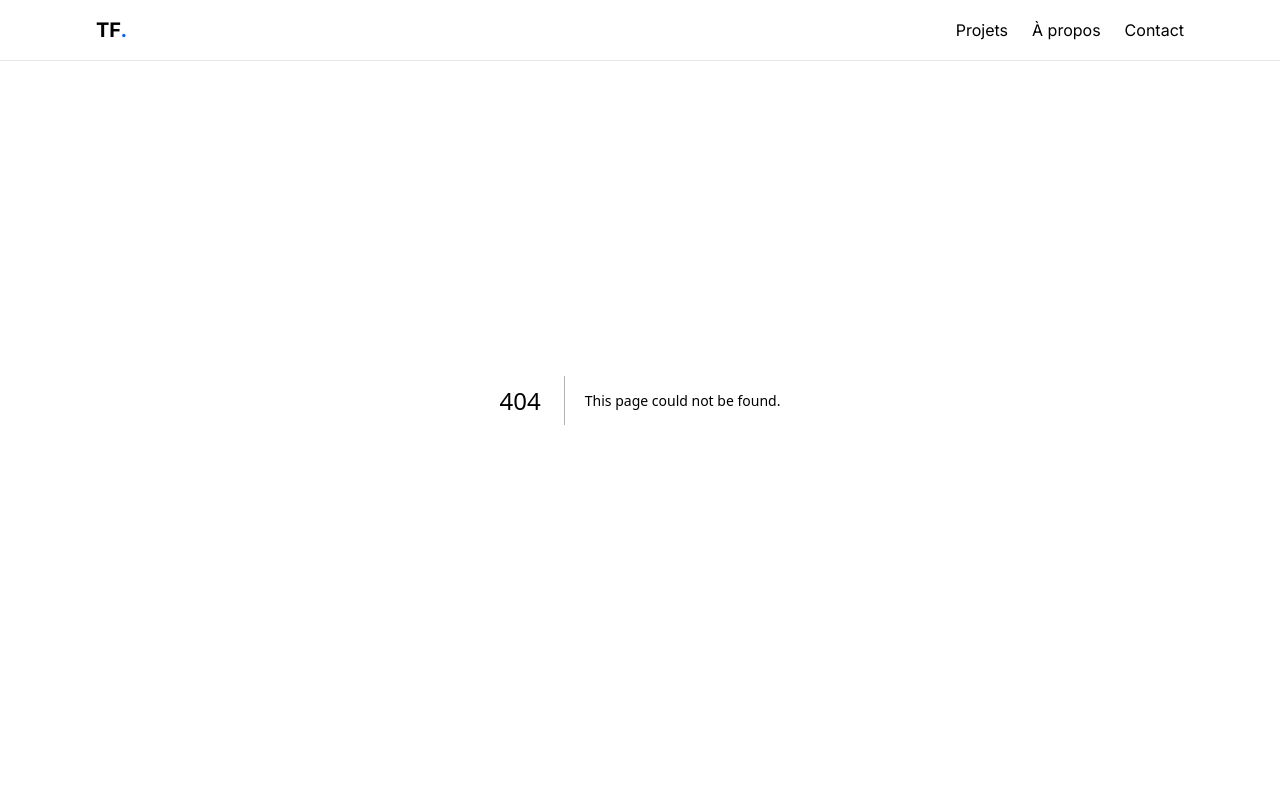
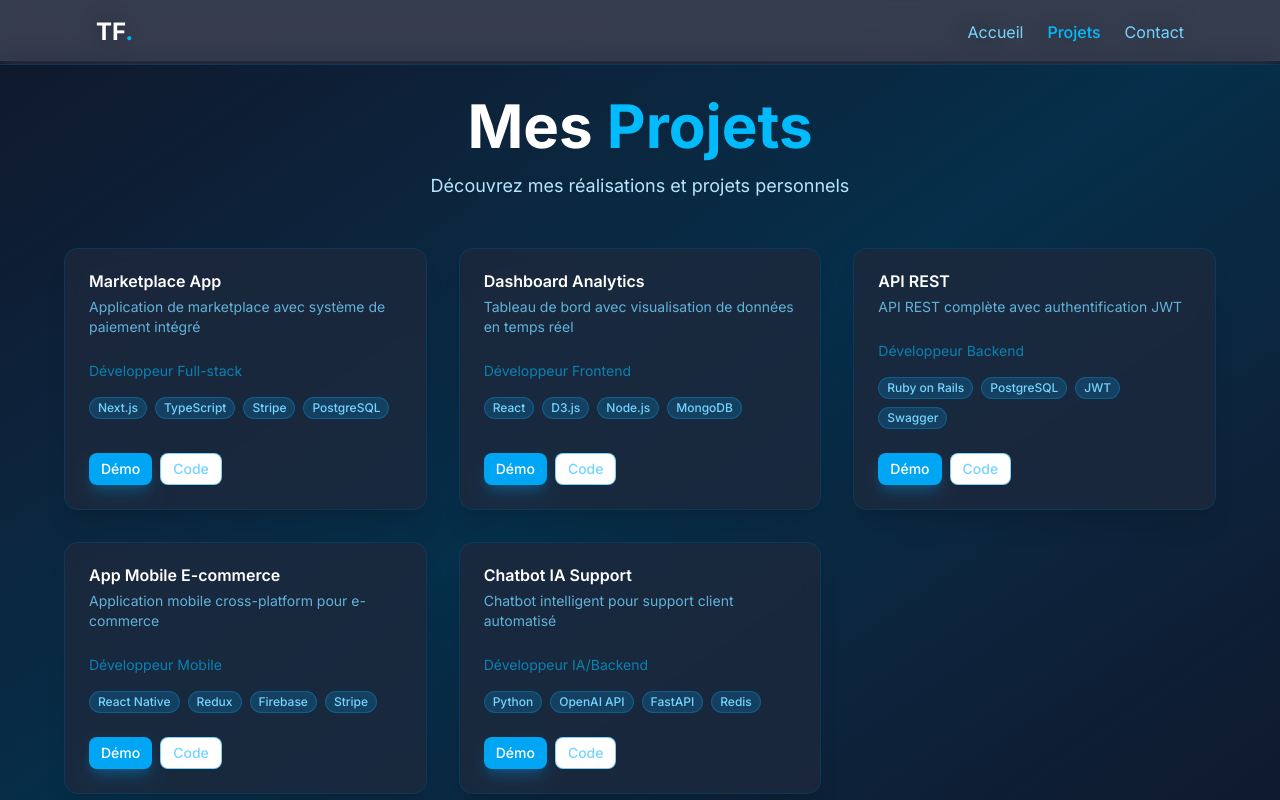
Before and after one commit to ThomasWEBDEV/portfolio-thomas-feret, a Next.js app: page /projets in a window 1280 px wide. Before the commit this address had no page. Shown: the top 800 px of the page. Built offline with nearby package versions, Linux system fonts and the light colour scheme.

Commit message:
Page: Création page dédiée aux projets

```diff
--- /dev/null
+++ b/app/projets/page.tsx
@@ -0,0 +1,54 @@
+"use client";
+import Link from "next/link";
+import { motion } from "framer-motion";
+import ProjectCard from "@/components/ProjectCard";
+import { projects } from "@/data/projects";
+
+export default function ProjectsPage() {
+  return (
+    <main className="min-h-screen bg-gradient-to-br from-slate-900 via-sky-950 to-slate-900">
+      {/* Header simple */}
+      <nav className="fixed top-0 w-full bg-slate-900/80 backdrop-blur-md z-50 border-b border-sky-900/50">
+        <div className="max-w-6xl mx-auto px-8 py-4 flex justify-between items-center">
+          <Link href="/" className="text-2xl font-bold text-white hover:text-sky-400 transition-colors">
+            TF<span className="text-sky-400">.</span>
+          </Link>
+          <div className="flex gap-6">
+            <Link href="/" className="text-sky-300 hover:text-sky-400 transition-colors">
+              Accueil
+            </Link>
+            <Link href="/projets" className="text-sky-400 font-medium">
+              Projets
+            </Link>
+            <Link href="/#contact" className="text-sky-300 hover:text-sky-400 transition-colors">
+              Contact
+            </Link>
+          </div>
+        </div>
+      </nav>
+
+      {/* Section Projets */}
+      <section className="pt-24 pb-20 px-8">
+        <motion.div
+          initial={{ opacity: 0, y: 20 }}
+          animate={{ opacity: 1, y: 0 }}
+          transition={{ duration: 0.8 }}
+          className="max-w-6xl mx-auto"
+        >
+          <h1 className="text-5xl md:text-6xl font-bold text-center mb-4 text-white">
+            Mes <span className="text-sky-400">Projets</span>
+          </h1>
+          <p className="text-center text-sky-200 mb-12 text-lg">
+            Découvrez mes réalisations et projets personnels
+          </p>
+
+          <div className="grid md:grid-cols-2 lg:grid-cols-3 gap-8">
+            {projects.map((project, index) => (
+              <ProjectCard key={project.id} project={project} index={index} />
+            ))}
+          </div>
+        </motion.div>
+      </section>
+    </main>
+  );
+}
```
